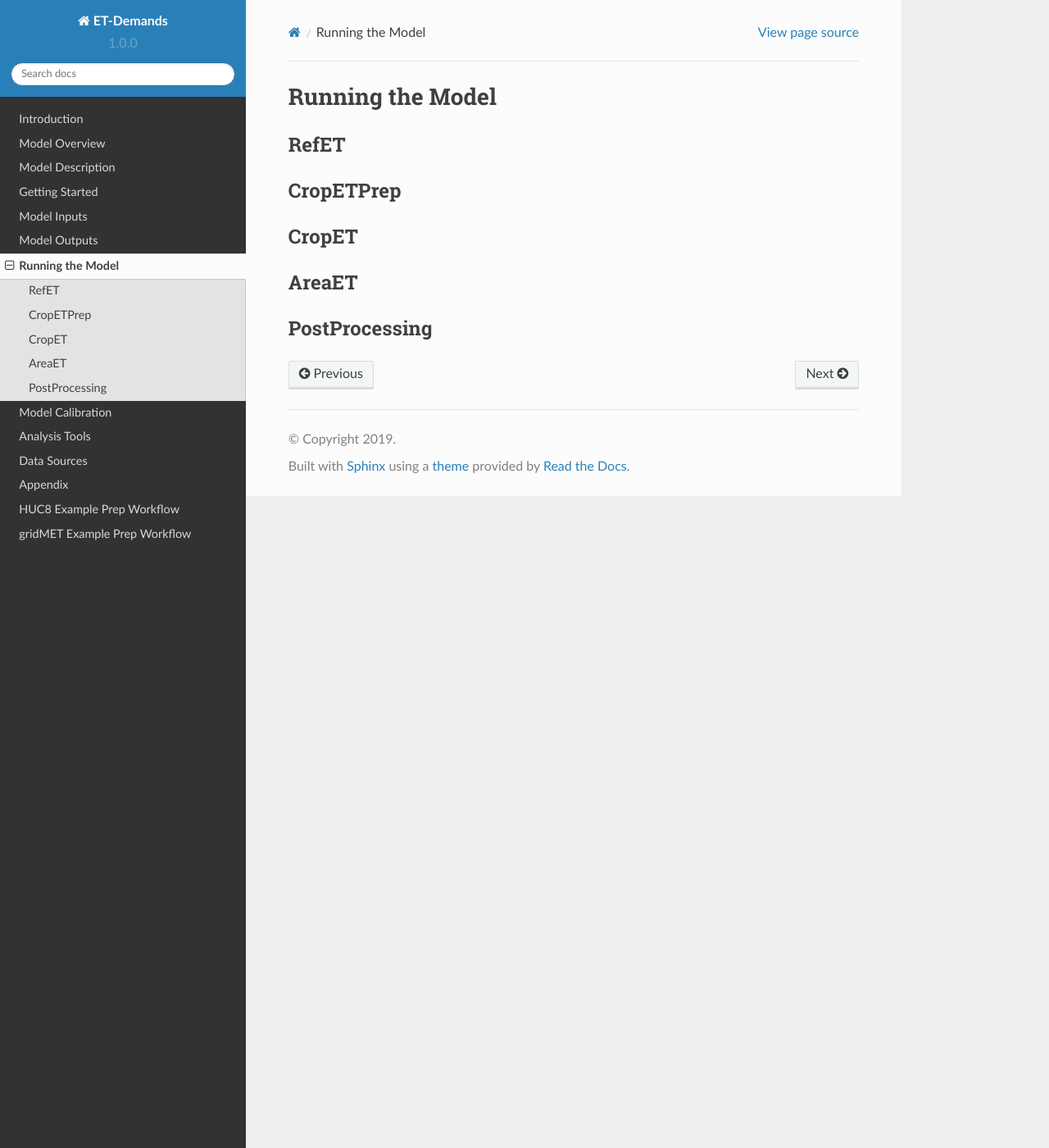
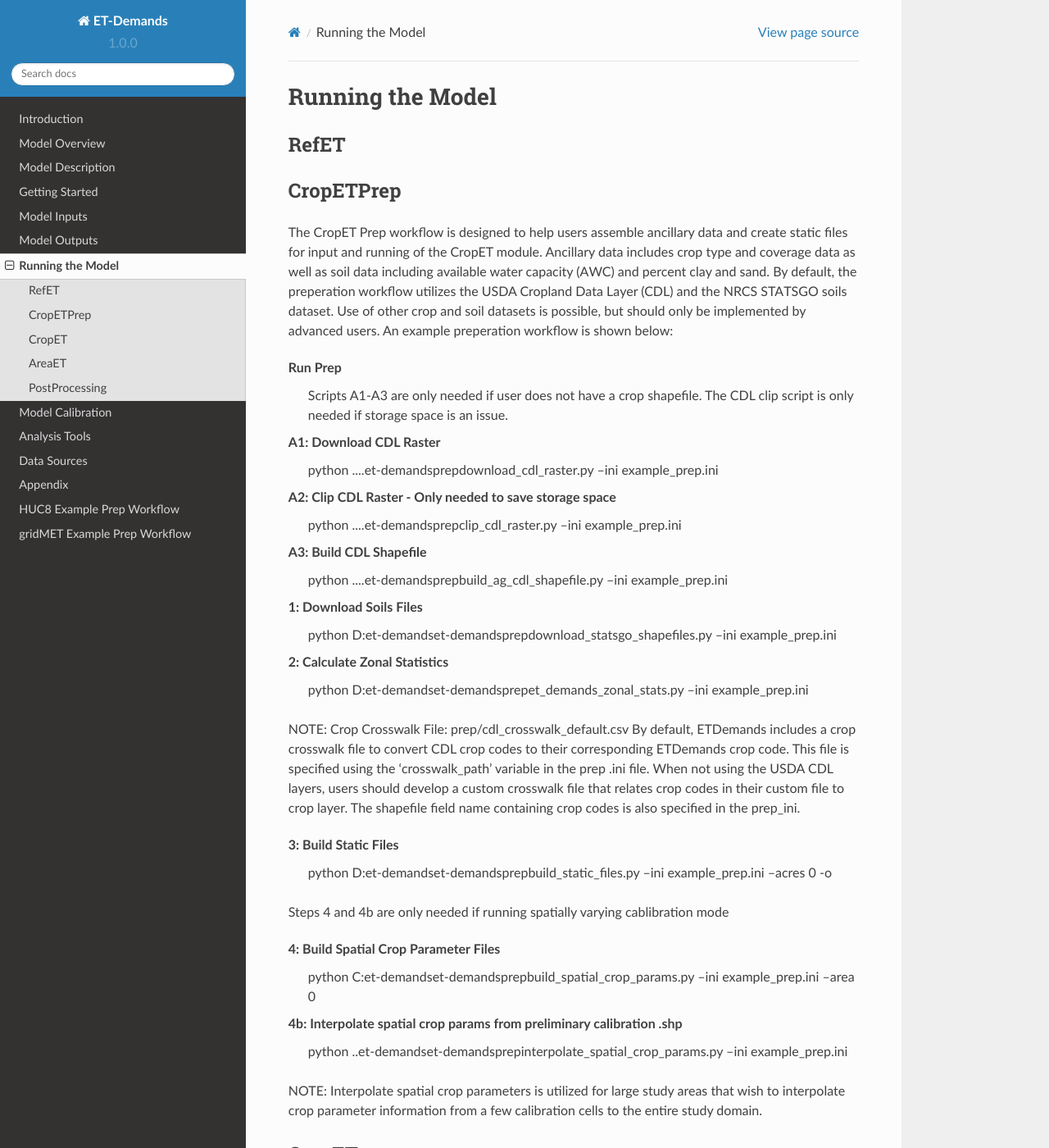
Before and after one commit to DOI-BOR/et-demands, a Sphinx documentation site: the page built from docs/model_run.rst, in a window 1280 px wide and 1400 px high. Shown: the whole window at 82% size. Built offline with Sphinx 7.4.7 and the Read the Docs theme 2.0.0, drawn with Linux system fonts in a browser that asks for light colours.

Commit message:
initial crop_prep description

```diff
--- a/docs/model_run.rst
+++ b/docs/model_run.rst
@@ -6,6 +6,48 @@
 
 CropETPrep
 ----------
+The CropET Prep workflow is designed to help users assemble ancillary data and create static files for input and running of the CropET module. Ancillary data includes crop type and coverage data as well as soil data including available water capacity (AWC) and percent clay and sand. By default, the preperation workflow utilizes the USDA Cropland Data Layer (CDL) and the NRCS STATSGO soils dataset. Use of other crop and soil datasets is possible, but should only be implemented by advanced users. An example preperation workflow is shown below:
+
+Run Prep
+  Scripts A1-A3 are only needed if user does not have a crop shapefile. The CDL clip script is only needed if storage space is an issue.
+
+A1: Download CDL Raster
+  python ..\..\et-demands\prep\download_cdl_raster.py --ini example_prep.ini
+
+A2: Clip CDL Raster - Only needed to save storage space
+  python ..\..\et-demands\prep\clip_cdl_raster.py --ini example_prep.ini
+
+A3: Build CDL Shapefile
+  python ..\..\et-demands\prep\build_ag_cdl_shapefile.py --ini example_prep.ini
+
+1: Download Soils Files
+  python D:\et-demands\et-demands\prep\download_statsgo_shapefiles.py --ini example_prep.ini
+
+2: Calculate Zonal Statistics
+  python D:\et-demands\et-demands\prep\et_demands_zonal_stats.py --ini example_prep.ini
+
+NOTE: Crop Crosswalk File: prep/cdl_crosswalk_default.csv
+By default, ETDemands includes a crop crosswalk file to convert CDL crop codes to their corresponding
+ETDemands crop code. This file is specified using the 'crosswalk_path' variable in the prep .ini file.
+When not using the USDA CDL layers, users should develop a custom crosswalk file that relates crop codes
+in their custom file to crop layer. The shapefile field name containing crop codes is also specified in the prep_ini.
+
+3: Build Static Files
+  python D:\et-demands\et-demands\prep\build_static_files.py --ini example_prep.ini --acres 0 -o
+
+Steps 4 and 4b are only needed if running spatially varying cablibration mode
+
+4: Build Spatial Crop Parameter Files
+  python C:\et-demands\et-demands\prep\build_spatial_crop_params.py --ini example_prep.ini --area 0
+
+4b:  Interpolate spatial crop params from preliminary calibration .shp
+  python ..\et-demands\et-demands\prep\interpolate_spatial_crop_params.py --ini example_prep.ini
+
+NOTE: Interpolate spatial crop parameters is utilized for large study areas that wish to interpolate
+crop parameter information from a few calibration cells to the entire study domain.
+
+
+
 
 CropET
 ------
```
